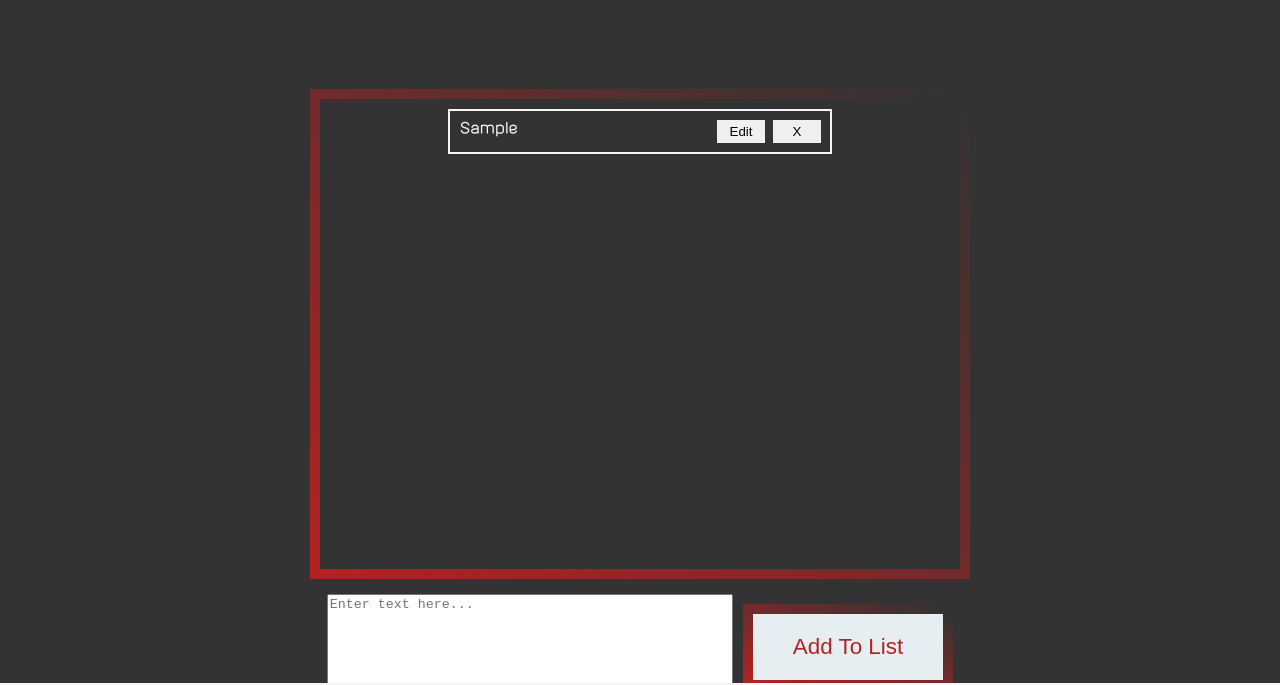
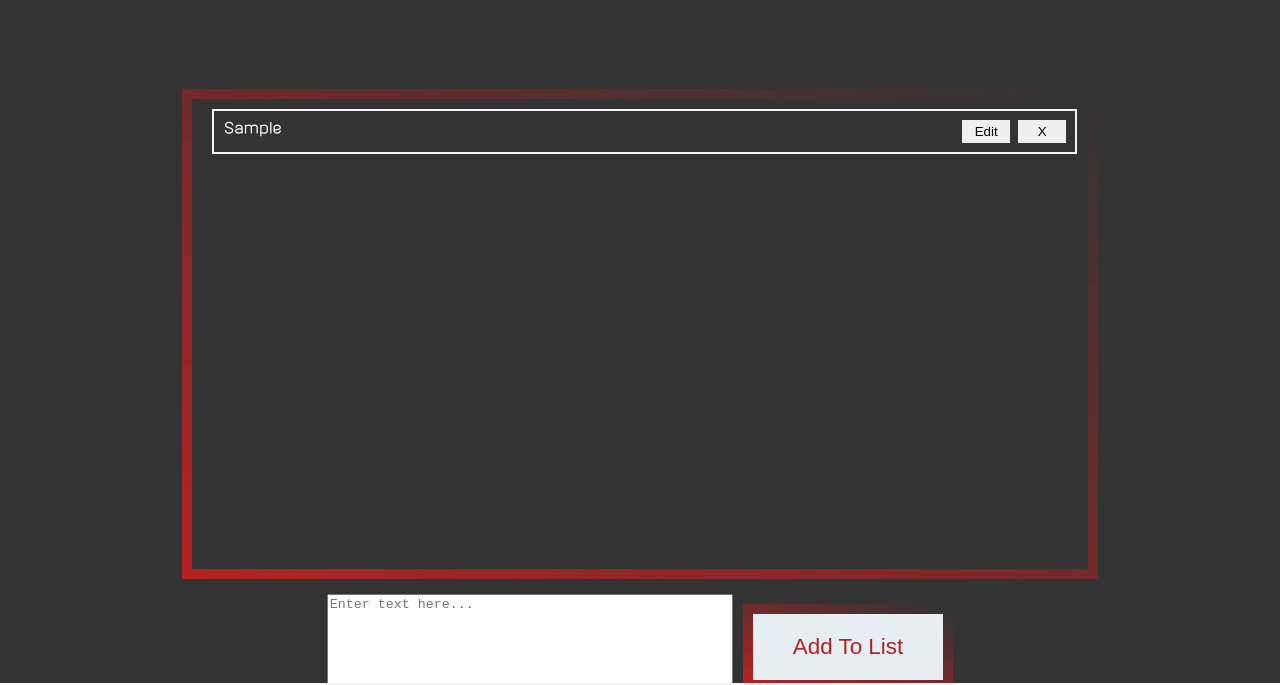
Before and after one commit to jholson1030/to-do-notepad, a plain HTML site: page index.html in a window 1280 px wide. Both pictures are taken after typing "Sample" into the empty fields and a click on the button "Add To List". Shown: the part 54-739 px from the top of the page. Drawn offline with Linux system fonts and the light colour scheme.

Commit message:
Fixed positioning

```diff
--- a/style.css
+++ b/style.css
@@ -32,7 +32,7 @@ body {
 
 #note-container {
     height: 70%;
-    width: 50%;
+    width: 70%;
     border: solid 10px firebrick;
     border-image: linear-gradient( to top right, firebrick, #333333 );
     border-image-slice: 1;
@@ -40,9 +40,11 @@ body {
 }
 
 .task-wrapper {
+    width: 95%;
+    height: fit-content;
     display: flex;
     justify-content: space-between;
-    margin: 10px 20% 0;
+    margin: 10px 0 5px 20px;
     border: solid 2px whitesmoke;
     padding: 5px;
 }
```
